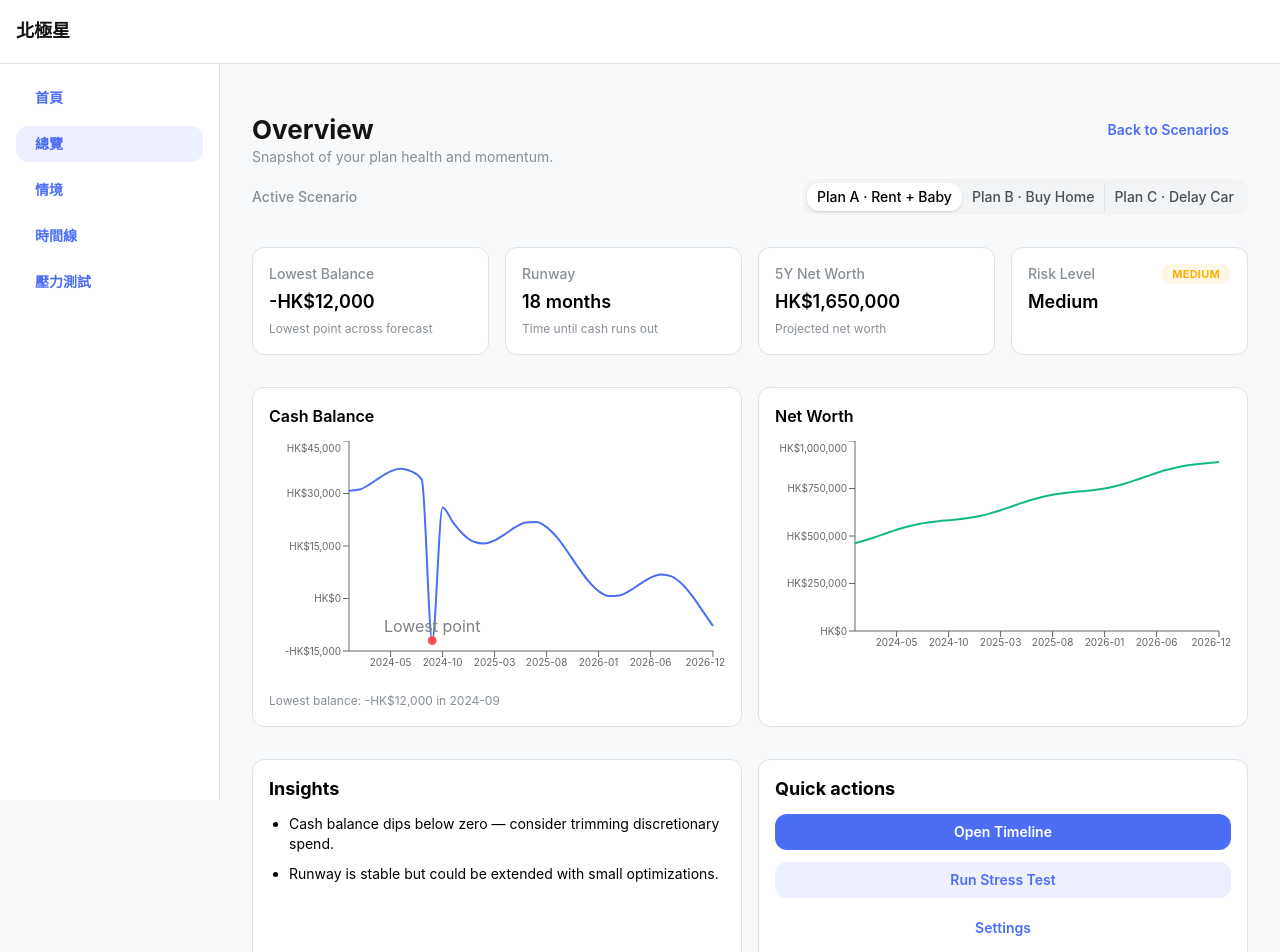
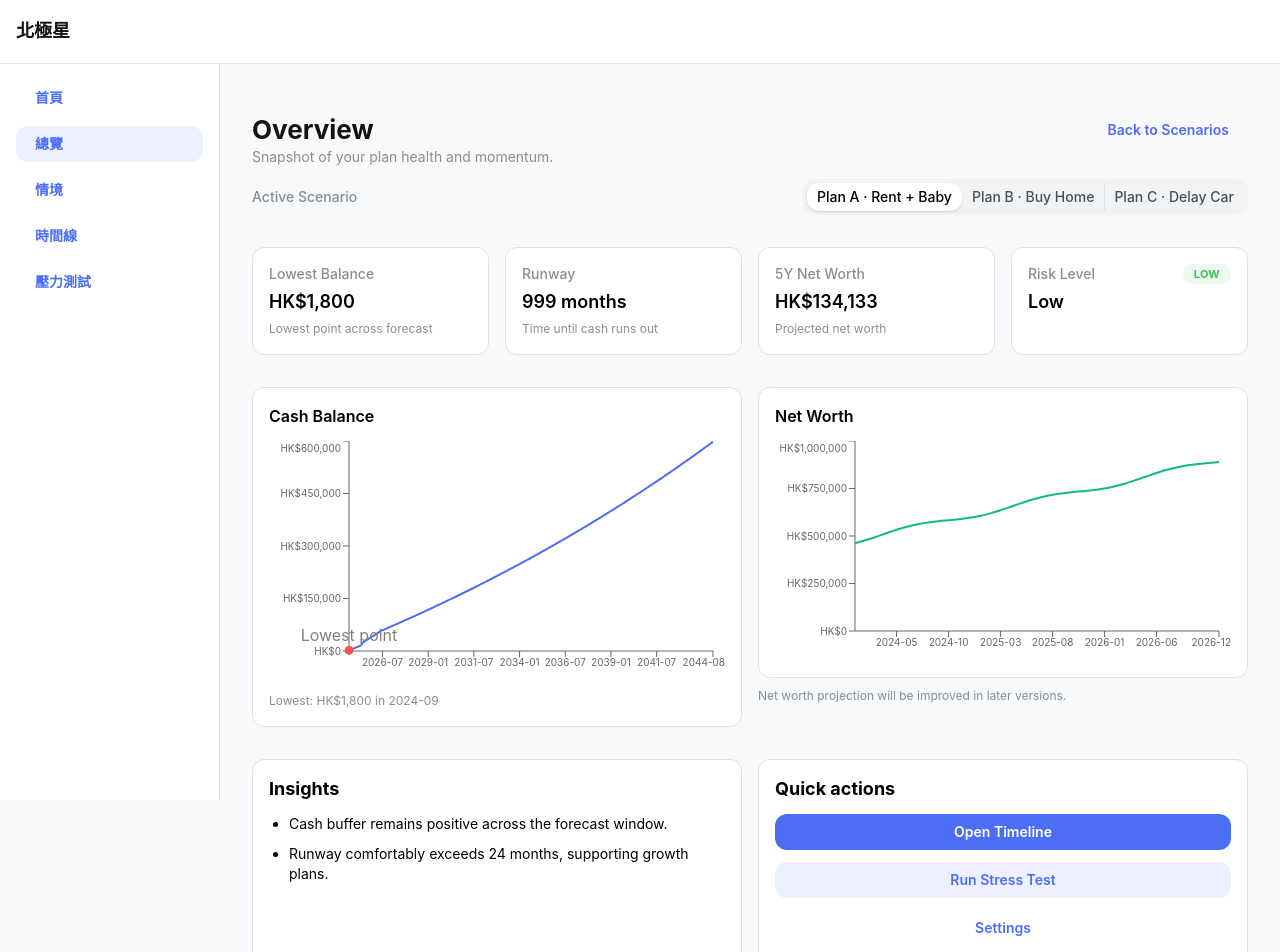
Before and after one commit to cmyeung25/north-star, a Next.js app in the folder apps/web/: page /overview in a window 1280 px wide. Shown: the top 952 px of the page. Built offline with nearby package versions, Linux system fonts and the light colour scheme.

Commit message:
feat: use engine projection in overview

```diff
--- a/apps/web/app/overview/page.tsx
+++ b/apps/web/app/overview/page.tsx
@@ -12,6 +12,7 @@ import {
   Title,
 } from "@mantine/core";
 import { useMediaQuery } from "@mantine/hooks";
+import { computeProjection } from "@north-star/engine";
 import Link from "next/link";
 import { useEffect, useMemo } from "react";
 import { useRouter, useSearchParams } from "next/navigation";
@@ -24,6 +25,10 @@ import OverviewActionsCard from "../../features/overview/components/OverviewActi
 import ScenarioContextSelector from "../../features/overview/components/ScenarioContextSelector";
 import type { RiskLevel, TimeSeriesPoint } from "../../features/overview/types";
 import { formatCurrency } from "../../lib/i18n";
+import {
+  mapScenarioToEngineInput,
+  projectionToOverviewViewModel,
+} from "../../src/engine/adapter";
 import {
   getScenarioById,
   useScenarioStore,
@@ -126,18 +131,15 @@ const riskBadgeColor: Record<RiskLevel, string> = {
 
 const scenarioSeriesById: Record<
   string,
-  { cashSeries: TimeSeriesPoint[]; netWorthSeries: TimeSeriesPoint[] }
+  { netWorthSeries: TimeSeriesPoint[] }
 > = {
   "scenario-plan-a": {
-    cashSeries: buildSeries("2024-01", 36, 32000, -1200, 3200, 8, -12000),
     netWorthSeries: buildSeries("2024-01", 36, 450000, 12000, 7000),
   },
   "scenario-plan-b": {
-    cashSeries: buildSeries("2024-01", 36, 40000, -1800, 4200, 10, -32000),
     netWorthSeries: buildSeries("2024-01", 36, 520000, 15000, 9000),
   },
   "scenario-plan-c": {
-    cashSeries: buildSeries("2024-01", 36, 28000, 400, 1800, 12, 8000),
     netWorthSeries: buildSeries("2024-01", 36, 380000, 10000, 6000),
   },
 };
@@ -168,46 +170,64 @@ export default function OverviewPage() {
 
   const selectedScenario = getScenarioById(scenarios, resolvedScenarioId);
 
+  const projection = useMemo(() => {
+    if (!selectedScenario) {
+      return null;
+    }
+    const input = mapScenarioToEngineInput(selectedScenario);
+    return computeProjection(input);
+  }, [selectedScenario]);
+
+  const overviewViewModel = useMemo(
+    () => (projection ? projectionToOverviewViewModel(projection) : null),
+    [projection]
+  );
+
   const series =
     (selectedScenario && scenarioSeriesById[selectedScenario.id]) ??
     scenarioSeriesById[scenarios[0]?.id ?? ""] ?? {
-      cashSeries: buildSeries("2024-01", 24, 30000, 600, 1200),
       netWorthSeries: buildSeries("2024-01", 24, 420000, 8000, 4000),
     };
 
+  const cashSeries = overviewViewModel?.cashSeries ?? [];
+  const computedKpis = overviewViewModel?.kpis;
+
   const insights = useMemo(() => {
-    if (!selectedScenario) {
+    if (!computedKpis) {
       return [];
     }
 
-    return buildInsights(selectedScenario.kpis);
-  }, [selectedScenario]);
+    return buildInsights(computedKpis);
+  }, [computedKpis]);
 
   if (!selectedScenario) {
     return null;
   }
 
+  const hasEnabledEvents =
+    (selectedScenario.events ?? []).filter((event) => event.enabled).length > 0;
+
   const kpiItems = [
     {
       label: "Lowest Balance",
-      value: formatCurrency(selectedScenario.kpis.lowestMonthlyBalance),
+      value: formatCurrency(computedKpis?.lowestMonthlyBalance ?? 0),
       helper: "Lowest point across forecast",
     },
     {
       label: "Runway",
-      value: `${selectedScenario.kpis.runwayMonths} months`,
+      value: `${computedKpis?.runwayMonths ?? 0} months`,
       helper: "Time until cash runs out",
     },
     {
       label: "5Y Net Worth",
-      value: formatCurrency(selectedScenario.kpis.netWorthYear5),
+      value: formatCurrency(computedKpis?.netWorthYear5 ?? 0),
       helper: "Projected net worth",
     },
     {
       label: "Risk Level",
-      value: selectedScenario.kpis.riskLevel,
-      badgeLabel: selectedScenario.kpis.riskLevel,
-      badgeColor: riskBadgeColor[selectedScenario.kpis.riskLevel],
+      value: computedKpis?.riskLevel ?? "Low",
+      badgeLabel: computedKpis?.riskLevel ?? "Low",
+      badgeColor: riskBadgeColor[computedKpis?.riskLevel ?? "Low"],
     },
   ];
 
@@ -264,21 +284,44 @@ export default function OverviewPage() {
 
       {isDesktop ? (
         <SimpleGrid cols={2} spacing="md">
-          <CashBalanceChart data={series.cashSeries} title="Cash Balance" />
-          <NetWorthChart data={series.netWorthSeries} title="Net Worth" />
+          <CashBalanceChart data={cashSeries} title="Cash Balance" />
+          <Stack gap="xs">
+            <NetWorthChart data={series.netWorthSeries} title="Net Worth" />
+            <Text size="xs" c="dimmed">
+              Net worth projection will be improved in later versions.
+            </Text>
+          </Stack>
         </SimpleGrid>
       ) : (
         <Stack gap="md">
-          <CashBalanceChart data={series.cashSeries} title="Cash Balance" />
+          <CashBalanceChart data={cashSeries} title="Cash Balance" />
           <Accordion variant="separated" radius="md">
             <Accordion.Item value="net-worth">
               <Accordion.Control>Net Worth</Accordion.Control>
               <Accordion.Panel>
                 <NetWorthChart data={series.netWorthSeries} />
+                <Text size="xs" c="dimmed" mt="xs">
+                  Net worth projection will be improved in later versions.
+                </Text>
               </Accordion.Panel>
             </Accordion.Item>
           </Accordion>
         </Stack>
+      )}
+
+      {!hasEnabledEvents && (
+        <Card withBorder radius="md" padding="md">
+          <Stack gap="sm" align="flex-start">
+            <Text size="sm">Add events in Timeline to see your projection.</Text>
+            <Button
+              component={Link}
+              href={buildScenarioUrl("/timeline", selectedScenario.id)}
+              size="xs"
+            >
+              Add Events
+            </Button>
+          </Stack>
+        </Card>
       )}
 
       {isDesktop ? (
--- a/apps/web/features/overview/components/CashBalanceChart.tsx
+++ b/apps/web/features/overview/components/CashBalanceChart.tsx
@@ -66,7 +66,7 @@ export default function CashBalanceChart({
         </div>
         {lowestPoint && (
           <Text size="xs" c="dimmed">
-            Lowest balance: {formatCurrency(lowestPoint.value)} in {lowestPoint.month}
+            Lowest: {formatCurrency(lowestPoint.value)} in {lowestPoint.month}
           </Text>
         )}
       </Stack>
--- a/apps/web/package.json
+++ b/apps/web/package.json
@@ -14,6 +14,7 @@
     "@mantine/form": "^8.3.12",
     "@mantine/hooks": "^8.3.12",
     "@mantine/next": "^6.0.22",
+    "@north-star/engine": "workspace:*",
     "nanoid": "^5.1.6",
     "next": "^14.2.5",
     "react": "^18.3.1",
--- /dev/null
+++ b/apps/web/src/engine/adapter.ts
@@ -0,0 +1,76 @@
+import type { ProjectionInput, ProjectionResult } from "@north-star/engine";
+import type { Scenario, ScenarioAssumptions, TimelineEvent } from "../store/scenarioStore";
+import type { OverviewKpis, TimeSeriesPoint } from "../../features/overview/types";
+
+type AdapterOptions = {
+  baseMonth?: string;
+  horizonMonths?: number;
+  initialCash?: number;
+};
+
+const formatMonth = (date: Date) => {
+  const month = String(date.getMonth() + 1).padStart(2, "0");
+  return `${date.getFullYear()}-${month}`;
+};
+
+const getScenarioAssumptions = (scenario: Scenario): ScenarioAssumptions | undefined =>
+  "assumptions" in scenario ? (scenario.assumptions as ScenarioAssumptions) : undefined;
+
+const getEarliestStartMonth = (events: TimelineEvent[]) =>
+  events.reduce<string | null>((earliest, event) => {
+    if (!event.enabled) {
+      return earliest;
+    }
+    if (!earliest || event.startMonth < earliest) {
+      return event.startMonth;
+    }
+    return earliest;
+  }, null);
+
+const mapEventToEngine = (
+  event: TimelineEvent
+): ProjectionInput["events"][number] => ({
+  enabled: event.enabled,
+  startMonth: event.startMonth,
+  endMonth: event.endMonth ?? null,
+  monthlyAmount: event.monthlyAmount ?? 0,
+  oneTimeAmount: event.oneTimeAmount ?? 0,
+  // Store annualGrowthPct is a whole percent (e.g. 3 for 3%), engine expects decimal.
+  annualGrowthPct: (event.annualGrowthPct ?? 0) / 100,
+});
+
+export const mapScenarioToEngineInput = (
+  scenario: Scenario,
+  options: AdapterOptions = {}
+): ProjectionInput => {
+  const assumptions = getScenarioAssumptions(scenario);
+  const enabledEvents = (scenario.events ?? []).filter((event) => event.enabled);
+  const earliestStartMonth = getEarliestStartMonth(enabledEvents);
+  const baseMonth = options.baseMonth ?? earliestStartMonth ?? formatMonth(new Date());
+  const horizonMonths = options.horizonMonths ?? assumptions?.horizonMonths ?? 240;
+  const initialCash = options.initialCash ?? assumptions?.initialCash ?? 0;
+  const events = enabledEvents.map(mapEventToEngine);
+
+  return {
+    baseMonth,
+    horizonMonths,
+    initialCash,
+    events,
+  };
+};
+
+export const projectionToOverviewViewModel = (projection: ProjectionResult): {
+  kpis: OverviewKpis;
+  cashSeries: TimeSeriesPoint[];
+} => ({
+  kpis: {
+    lowestMonthlyBalance: projection.lowestMonthlyBalance.value,
+    runwayMonths: projection.runwayMonths,
+    netWorthYear5: projection.netWorthYear5,
+    riskLevel: projection.riskLevel,
+  },
+  cashSeries: projection.months.map((month, index) => ({
+    month,
+    value: projection.cashBalance[index] ?? 0,
+  })),
+});
--- a/apps/web/src/store/scenarioStore.ts
+++ b/apps/web/src/store/scenarioStore.ts
@@ -9,6 +9,11 @@ export type ScenarioKpis = {
   runwayMonths: number;
   netWorthYear5: number;
   riskLevel: ScenarioRiskLevel;
+};
+
+export type ScenarioAssumptions = {
+  horizonMonths?: number;
+  initialCash?: number;
 };
 
 export type EventType =
@@ -40,6 +45,7 @@ export type Scenario = {
   baseCurrency: string;
   updatedAt: number;
   kpis: ScenarioKpis;
+  assumptions?: ScenarioAssumptions;
   events?: TimelineEvent[];
 };
 
```
Also changed, not shown: 1 other file (tests, documents, lock files or other folders).
